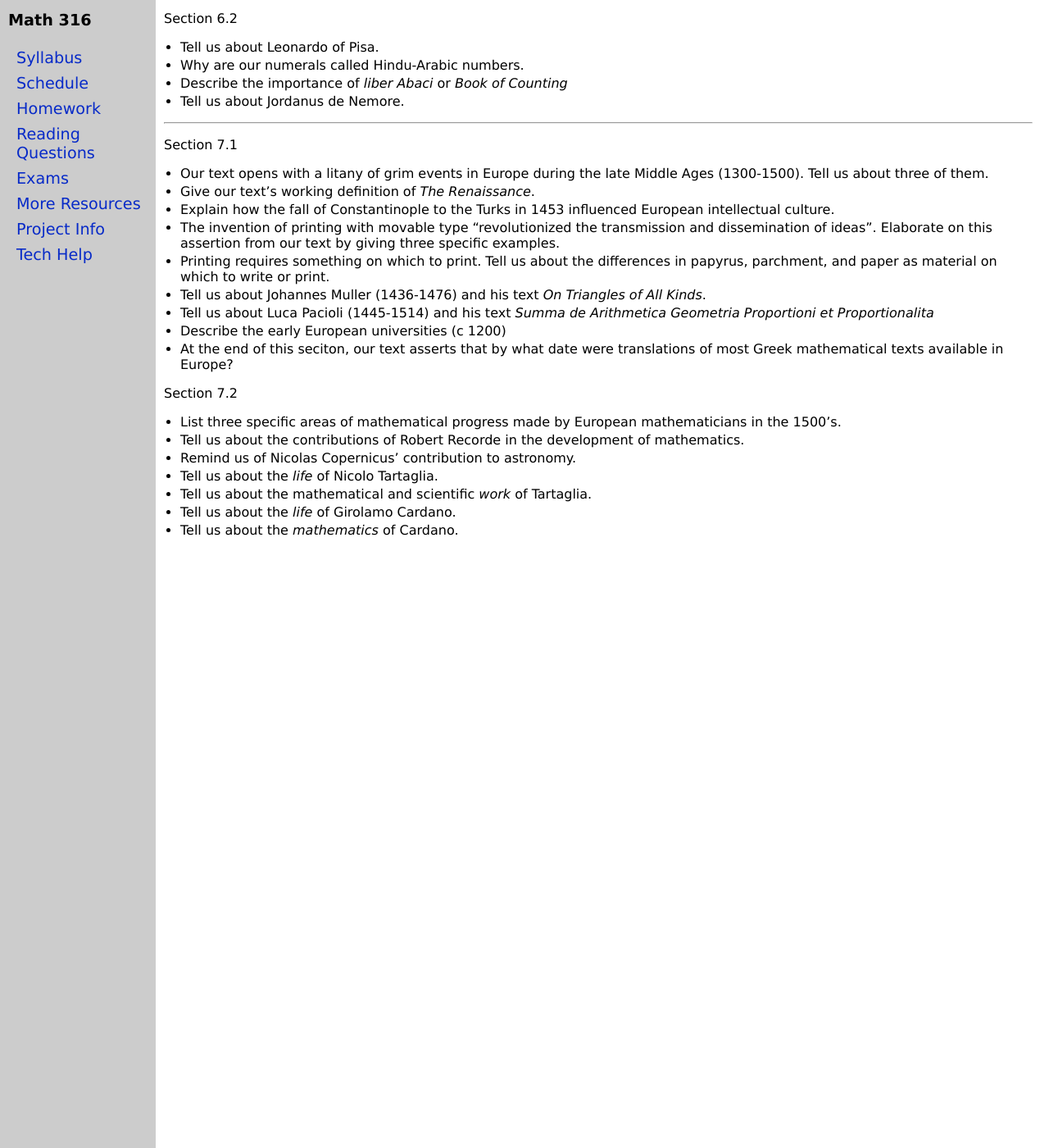
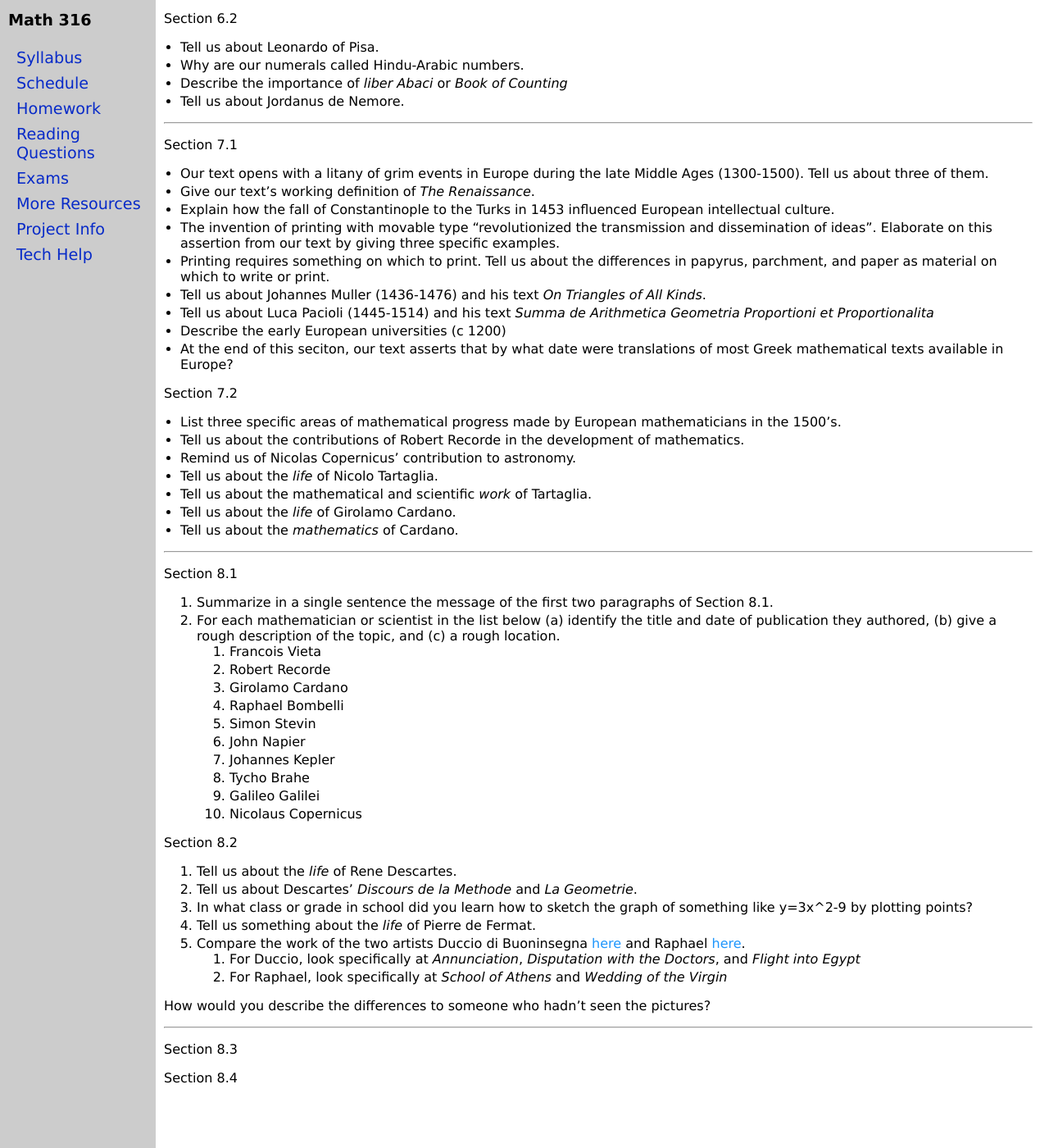
Before and after one commit to jrfaudree/HOM, a Jekyll site: the page built from rq.md, in a window 1280 px wide and 1400 px high, scrolled down 5497 px. Shown: the whole window at 82% size. Built offline with Jekyll 4.4.1, drawn with Linux system fonts in a browser that asks for light colours.

Commit message:
Update rq.md

```diff
--- a/rq.md
+++ b/rq.md
@@ -288,4 +288,40 @@ Section 7.2
 - Tell us about the *life* of Girolamo Cardano.
 - Tell us about the *mathematics* of Cardano.
 
+___________________
+
+Section 8.1
+
+1. Summarize in a single sentence the message of the first two paragraphs of Section 8.1.
+2. For each mathematician or scientist in the list below (a) identify the title and date of publication they authored, (b) give a rough description of the topic, and (c) a rough location.
+    1. Francois Vieta
+    2. Robert Recorde
+    3. Girolamo Cardano
+    4. Raphael Bombelli
+    5. Simon Stevin
+    6. John Napier
+    7. Johannes Kepler
+    8. Tycho Brahe
+    9. Galileo Galilei
+    10. Nicolaus Copernicus
+
+
+Section 8.2
+
+1. Tell us about the *life* of Rene Descartes.
+2. Tell us about Descartes' *Discours de la Methode* and *La Geometrie*.
+3. In what class or grade in school did you learn how to sketch the graph of something like y=3x^2-9 by plotting points?
+4. Tell us something about the *life* of Pierre de Fermat.
+5. Compare the work of the two artists Duccio di Buoninsegna [here](https://en.wikipedia.org/wiki/Duccio) and Raphael [here](https://en.wikipedia.org/wiki/Raphael).
+    1. For Duccio, look specifically at *Annunciation*, *Disputation with the Doctors*, and *Flight into Egypt*
+    2. For Raphael, look specifically at *School of Athens* and *Wedding of the Virgin*
+
+How would you describe the differences to someone who hadn't seen the pictures?
+
+______________________
+
+Section 8.3
+
+Section 8.4
+
 <div style="padding-bottom: 40px"></div>
```
